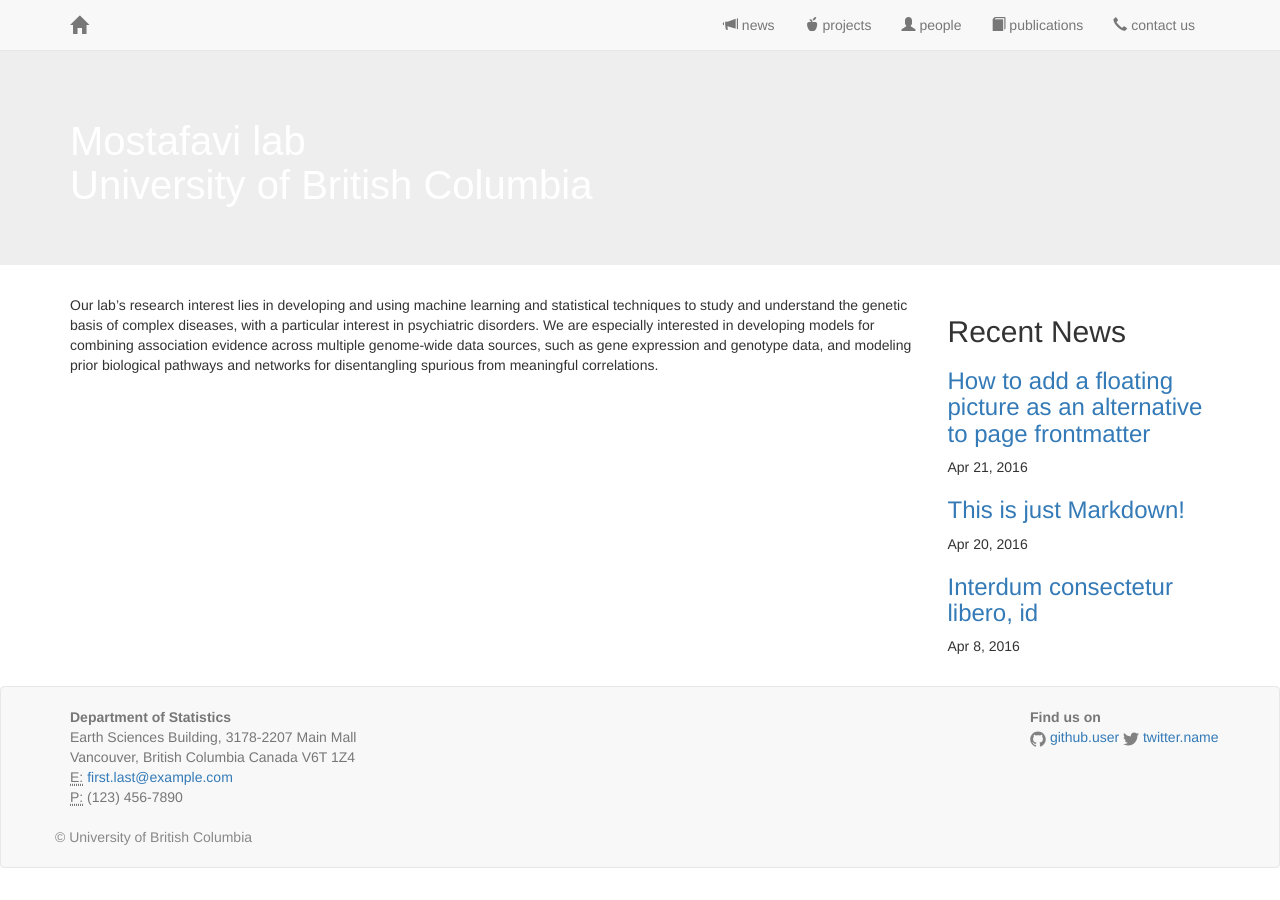
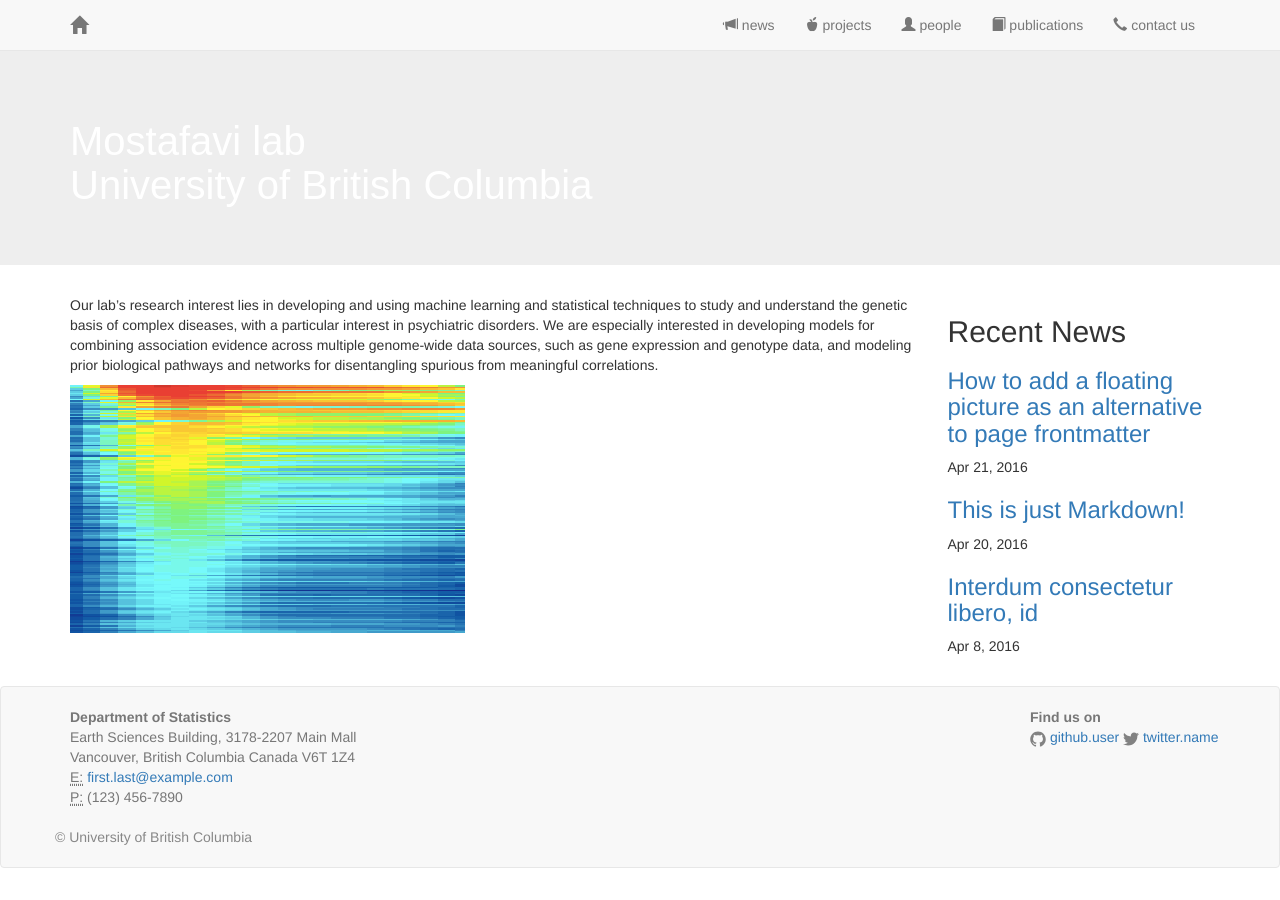
Before and after one commit to saramostafavi/saramostafavi.github.io, a Jekyll site: the page built from index.md, in a window 1280 px wide. Built offline with Jekyll 4.4.1, drawn with Linux system fonts in a browser that asks for light colours; nearby versions of some CDN libraries; a style sheet for code colours, icons or effects is not loaded.

Commit message:
Update index.md

```diff
--- a/index.md
+++ b/index.md
@@ -3,3 +3,6 @@ layout: home
 ---
 
 Our lab’s research interest lies in developing and using machine learning and statistical techniques to study and understand the genetic basis of complex diseases, with a particular interest in psychiatric disorders. We are especially interested in developing models for combining association evidence across multiple genome-wide data sources, such as gene expression and genotype data, and modeling prior biological pathways and networks for disentangling spurious from meaningful correlations.
+
+
+![alt tag](https://github.com/saramostafavi/saramostafavi.github.io/blob/master/images/IFN_1.png)
```
